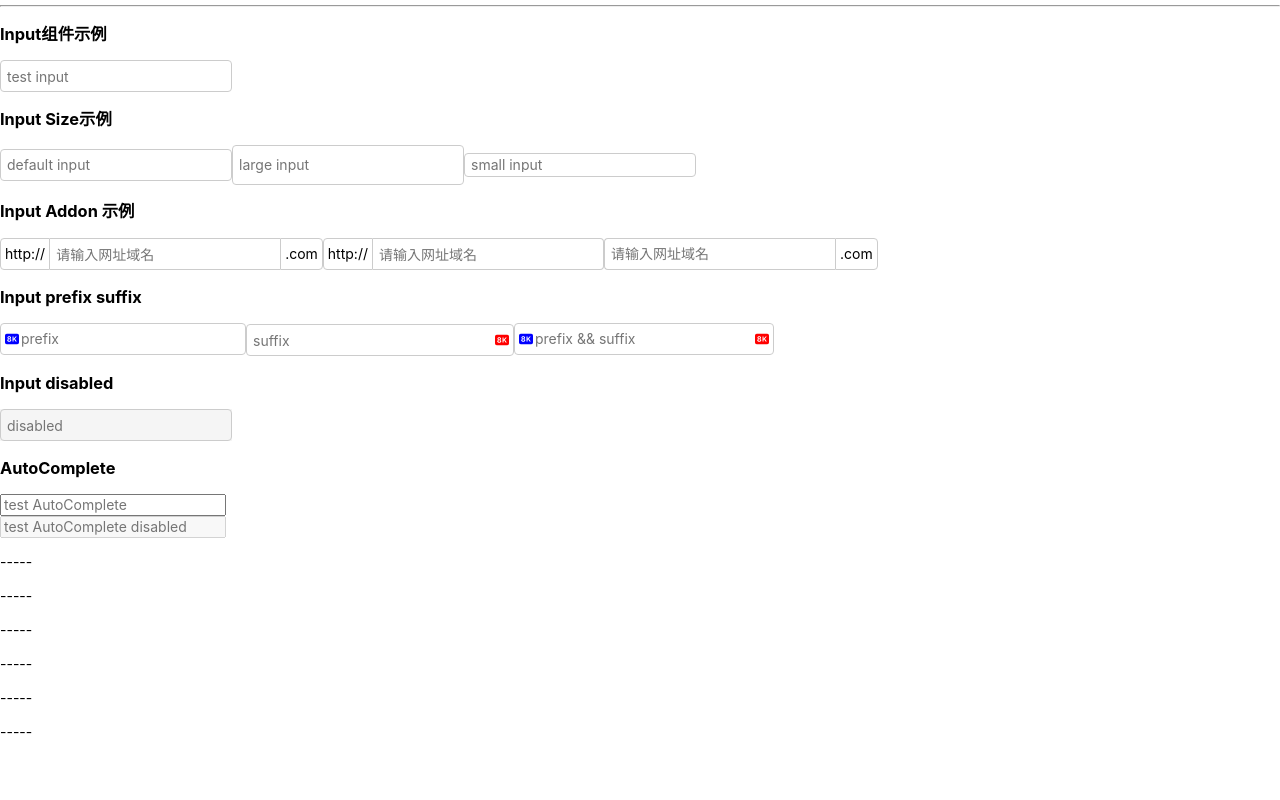
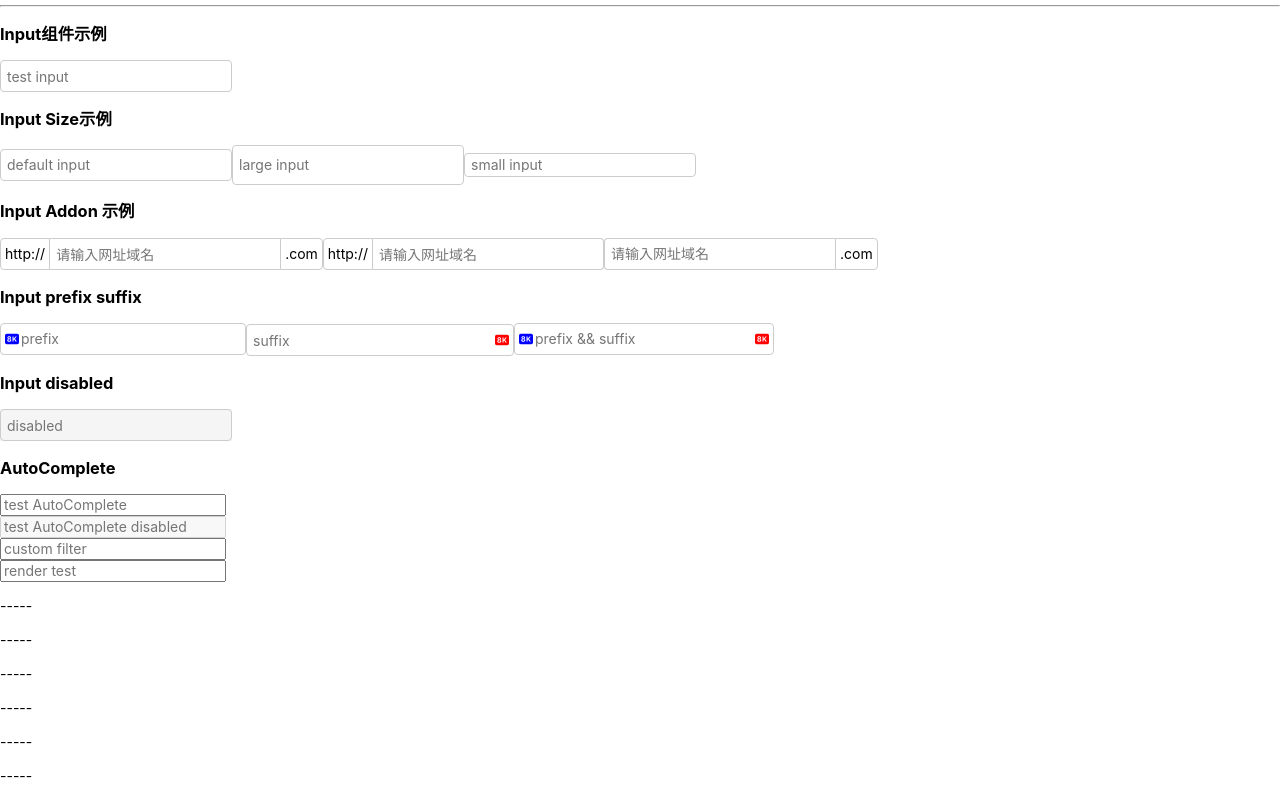
Before and after one commit to liuyanhe96/vite-react-ts-template, a React (Vite) app: page / in a window 1280 px wide. Shown: the part 520-1320 px from the top of the page. Before the commit the page ends 1276 px from the top, so only its background shows below. Built offline with nearby package versions, Linux system fonts and the light colour scheme; a small style sheet from the web is missing.

Commit message:
AutoComplete组件 value/result/onChange/onClick/render/filter

```diff
--- a/src/App.tsx
+++ b/src/App.tsx
@@ -1,3 +1,5 @@
+import { log } from "util";
+
 import { AutoComplete, Button, Icon, Input, Menu } from "./components";
 
 export default function App() {
@@ -103,10 +105,35 @@ export default function App() {
       <Input disabled placeholder="disabled"></Input>
 
       <h3>AutoComplete</h3>
-      <AutoComplete placeholder="test AutoComplete"></AutoComplete>
+      {/*<AutoComplete*/}
+      {/*  options={["ha", "aaa", "hahahah", "abab"]}*/}
+      {/*  placeholder="test AutoComplete"*/}
+      {/*></AutoComplete>*/}
+      <AutoComplete
+        options={[
+          { label: "aaa", value: "111", id: "1" },
+          { label: "bbb", value: "222", id: "2" },
+          { label: "ccc", value: "333", id: "3" },
+          { label: "abc", value: "123", id: "4" },
+          { label: "bec", value: "444", id: "5" },
+        ]}
+        placeholder="test AutoComplete"
+        onSelect={val => console.log(val)}
+      ></AutoComplete>
       <AutoComplete
         placeholder="test AutoComplete disabled"
         disabled
+      ></AutoComplete>
+      <AutoComplete
+        placeholder="custom filter"
+        options={["1", "2", "3", "4", "5", "6"]}
+        filterOptions={(input, options) => options > input}
+      ></AutoComplete>
+      <AutoComplete
+        placeholder="render test"
+        options={["1", "2", "3", "4", "5", "6"]}
+        filterOptions={(input, options) => options > input}
+        render={item => <h3>{item}</h3>}
       ></AutoComplete>
       <p> ----- </p>
       <p> ----- </p>
--- a/src/components/AutoComplete/index.tsx
+++ b/src/components/AutoComplete/index.tsx
@@ -1,8 +1,10 @@
 import classnames from "classnames";
+import { useState } from "react";
 
 type LabelOptions =
   | string
   | { label: string; value: string; [key: string]: any }; // 用户其他属性[key: string]: any
+
 type FilterType = (inputValue: string, option: LabelOptions) => boolean;
 
 interface IAutoCompleteProps
@@ -31,13 +33,109 @@ const AutoComplete: React.FunctionComponent<IAutoCompleteProps> = props => {
     ...restProps
   } = props;
 
+  // value ---> 绑定input
+  const [value, setValue] = useState(props.defaultValue || "");
+  // result ---> 存储提示结果列表
+  const [result, setResults] = useState([] as Array<LabelOptions>);
+
   const classes = classnames("auto-complete", cls, {
     disabled: disabled,
   });
 
+  const onChangeHandle = (e: React.ChangeEvent<HTMLInputElement>) => {
+    const value = e.target.value.trim();
+    setValue(value);
+    if (!value) {
+      // 没有value 用户未进入到筛选的状态 需要把result设置未空
+      // 用户删除value，需要清空所以的弹出提示效果
+      setResults([]);
+      return;
+    }
+    // 用户有传onChange 需要回调
+    onChange && onChange(e);
+
+    // 1.  LabelOptions --> string | {}; {}类型需要拿到里面的label 再对其进行过滤
+    // 2. filterOptions -> 用户自定义筛选
+    if (typeof filterOptions === "function") {
+      // 2. filterOptions -> 用户自定义筛选
+      if (props.options) {
+        const arr = [] as Array<LabelOptions>;
+        props.options.forEach(item => {
+          if (filterOptions(value, item)) {
+            arr.push(item);
+          }
+          setResults(arr);
+        });
+      }
+    } else {
+      // 1. 默认情况  LabelOptions --> string | {}; {}类型需要拿到里面的label 再对其进行过滤
+      // 用户有设置value 首先判断options是否存在，还需要判断其中元素什么类型（string）
+      if (
+        props.options &&
+        props.options[0] &&
+        typeof props.options[0] === "string"
+      ) {
+        const arr = props.options as string[];
+        const result = arr.filter(item => item.indexOf(value) !== -1); // item是否包含value
+        setResults(result);
+      } else {
+        // 对象情形
+        const arr = props.options as Array<{
+          label: string;
+          value: string;
+          [key: string]: any;
+        }>;
+        const result = arr.filter(item => item.label.indexOf(value) !== -1);
+        setResults(result);
+      }
+    }
+  };
+
+  const renderNodes = (item: LabelOptions) => {
+    // 用户会设置自定义的render方法
+    if (typeof render === "function") {
+      return render(item);
+    } else {
+      return typeof item === "string" ? item : item.label;
+    }
+  };
+
+  const selectHandle = (i: LabelOptions) => {
+    // 清空result
+    setResults([]);
+    // 设置value
+    if (typeof i === "string") {
+      setValue(i);
+    } else {
+      setValue(i.label);
+    }
+    // 回调onSelect
+    onSelect && onSelect(i);
+  };
+
   return (
     <div className={classes}>
-      <input disabled={disabled} {...restProps} />
+      <input
+        value={value}
+        disabled={disabled}
+        {...restProps}
+        onChange={onChangeHandle}
+      />
+      {result.length > 0 && (
+        <ul>
+          {result.map((item, index) => {
+            return (
+              <li
+                key={index}
+                onClick={() => selectHandle(item)}
+                role="presentation"
+              >
+                {renderNodes(item)}
+              </li>
+            );
+          })}
+        </ul>
+      )}
     </div>
   );
 };
```
